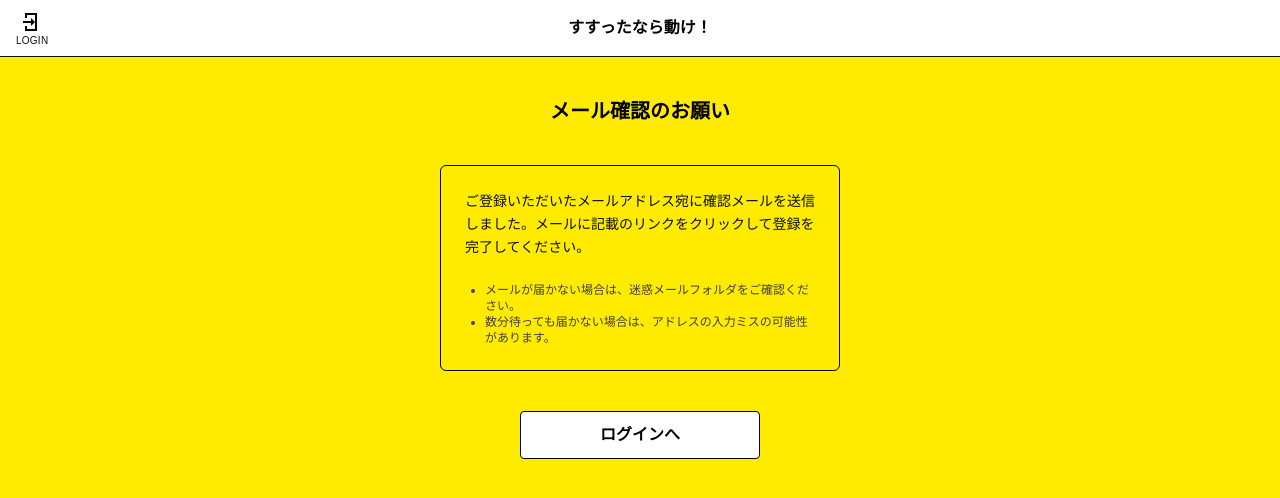
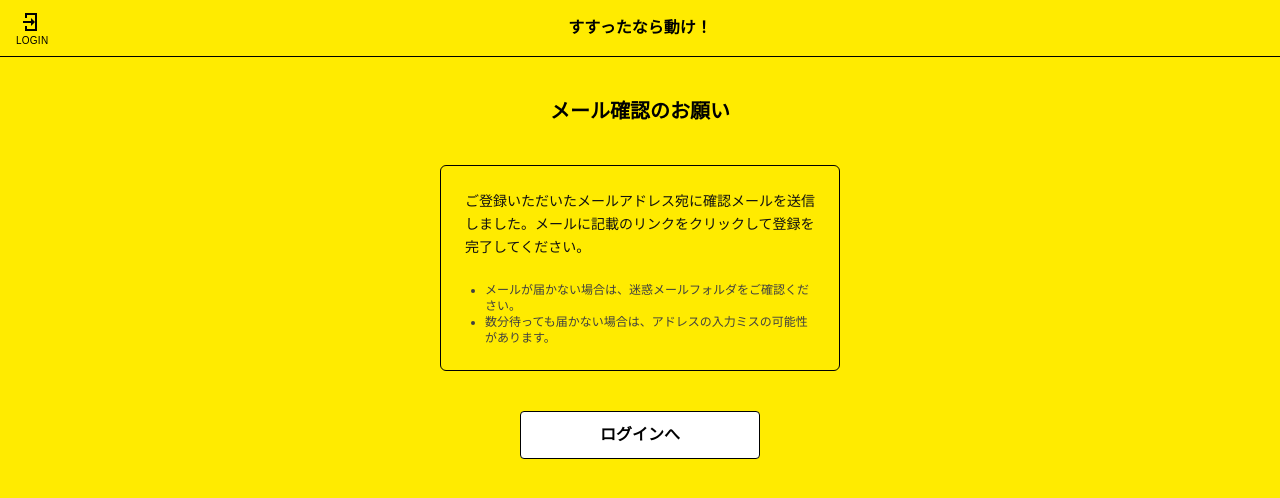
Before and after one commit to Sakata85/susuttanara_ugoke, a Next.js app: page /auth/confirm in a window 1280 px wide. Shown: the top 498 px of the page. Built offline with nearby package versions, Linux system fonts and the light colour scheme; no server answers.

Commit message:
スタイル: ヘッダーの背景色を変更し、テキスト色を更新しました

```diff
--- a/components/header.tsx
+++ b/components/header.tsx
@@ -29,15 +29,15 @@ export default function Header() {
   }, []);
 
   return (
-    <header className="border-b bg-white">
-      <div className="relative mx-auto flex h-14 max-w-7xl items-center justify-between px-4">
+    <header className="border-b border-black bg-[#ffeb00]">
+      <div className="relative mx-auto flex h-14 max-w-7xl items-center justify-between px-4 text-black">
         <h1 className="pointer-events-none absolute left-1/2 -translate-x-1/2 text-sm font-bold text-black sm:text-base">
           すすったなら動け！
         </h1>
         {!loading && !isAuthenticated && (
           <Link
             href="/auth/sign-in"
-            className="flex flex-col items-center gap-0.5"
+            className="flex flex-col items-center gap-0.5 text-black"
             aria-label="Login"
           >
             <Image src="/login.svg" alt="Login" width={24} height={24} />
```
